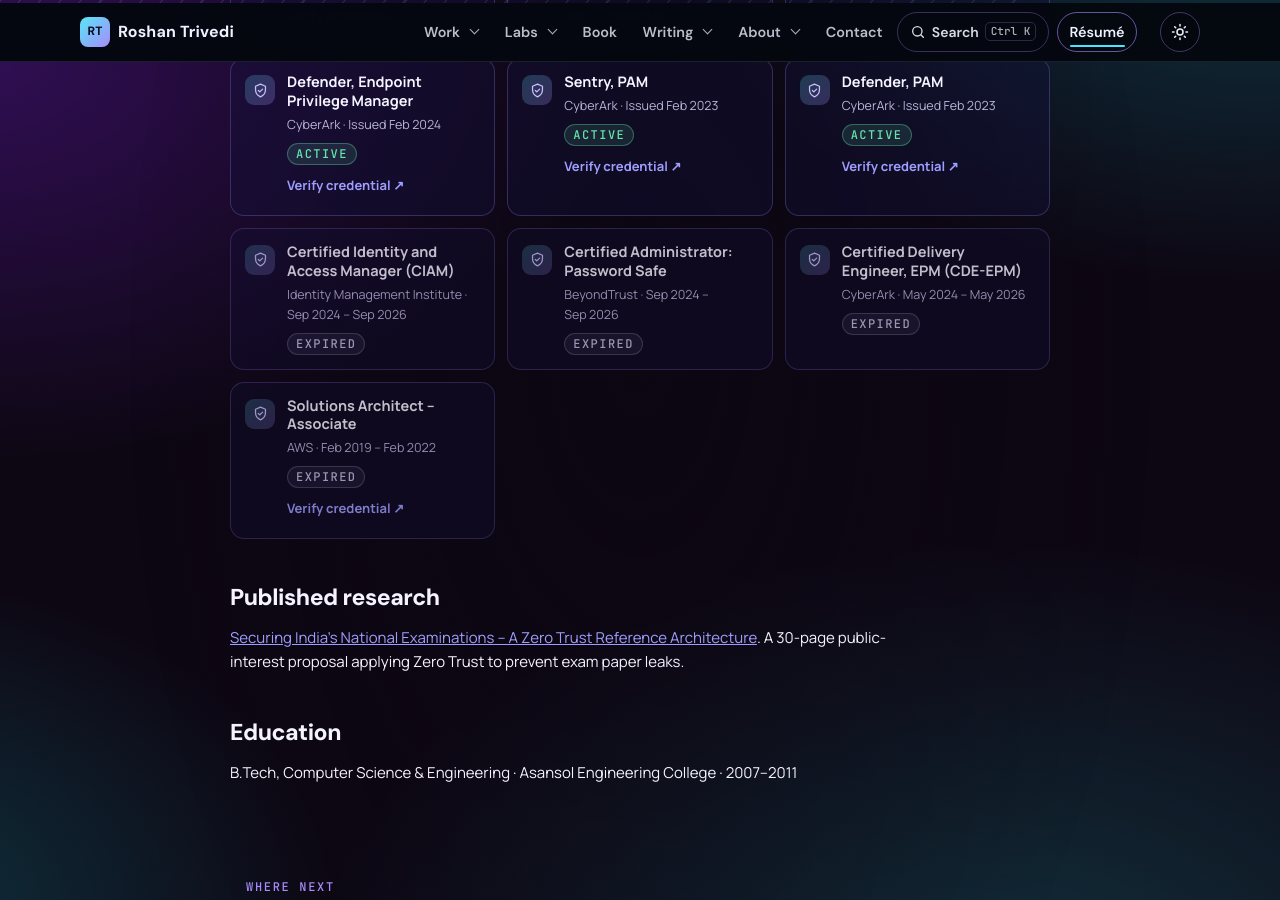
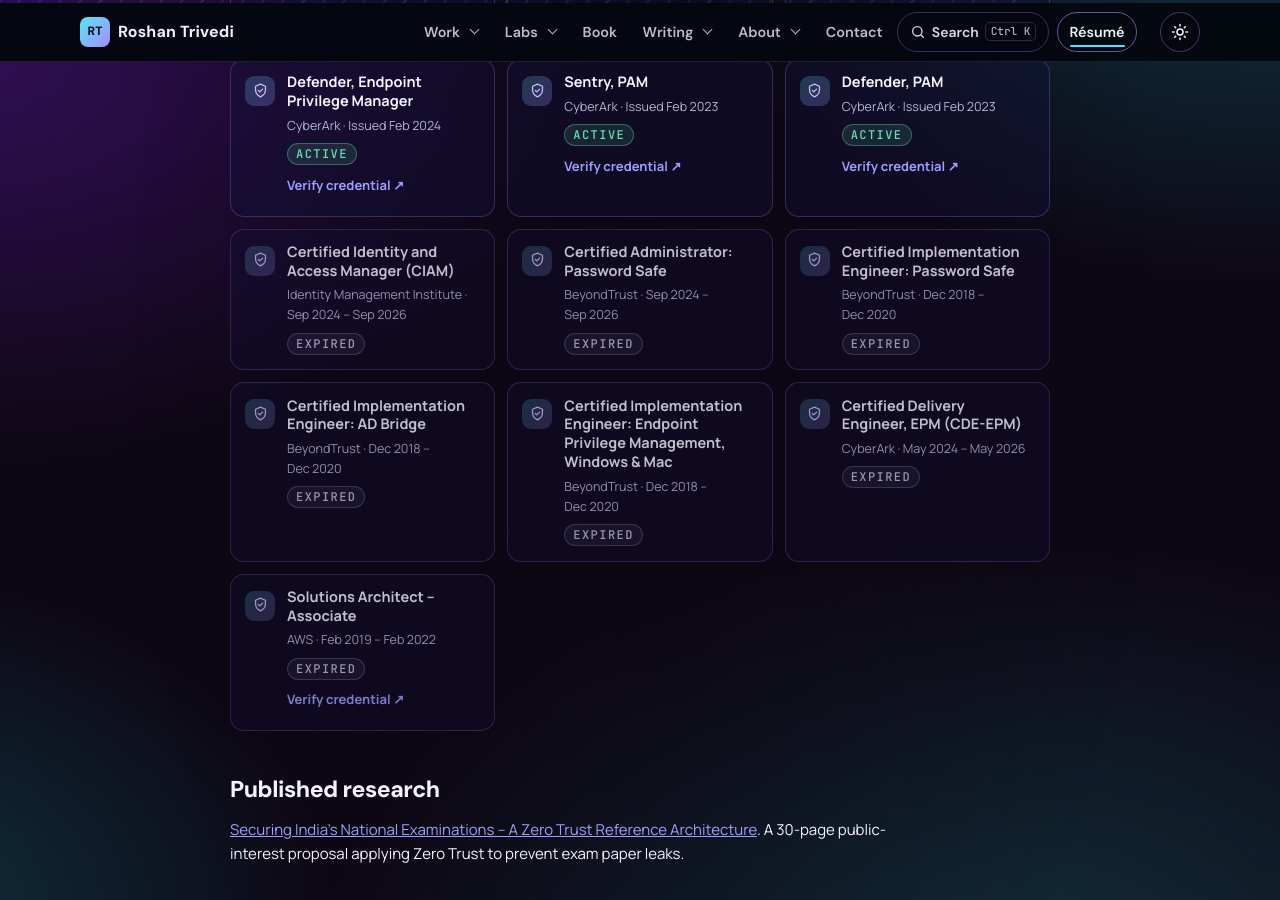
Before and after one commit to trivediroshan1-ui/trivediroshan1-ui.github.io, a Jekyll site: the page resume/index.html, which Jekyll copies as it is, in a window 1280 px wide and 900 px high, scrolled down 3188 px. Built offline with Jekyll 4.4.1, drawn with Linux system fonts in a browser that asks for light colours.

Commit message:
Add three expired BeyondTrust Implementation Engineer certifications to résumé

```diff
--- a/about/index.html
+++ b/about/index.html
@@ -152,7 +152,7 @@
       </section>
       <section id="credentials">
         <h2>Certifications and research</h2>
-        <p class="body-text">Current credentials include the SailPoint Identity Security Leader credential, CyberArk Certified Delivery Engineer (CPC and PAM), and CyberArk Defender and Sentry. Earlier ones, among them CIAM from IMI, BeyondTrust Password Safe Administrator and AWS Certified Solutions Architect &ndash; Associate, have lapsed. The <a href="/resume/#certifications">full list on my r&eacute;sum&eacute;</a> has dates, status and verification links.</p>
+        <p class="body-text">Current credentials include the SailPoint Identity Security Leader credential, CyberArk Certified Delivery Engineer (CPC and PAM), and CyberArk Defender and Sentry. Earlier ones, among them CIAM from IMI, BeyondTrust (Password Safe Administrator and three Implementation Engineer certifications) and AWS Certified Solutions Architect &ndash; Associate, have lapsed. The <a href="/resume/#certifications">full list on my r&eacute;sum&eacute;</a> has dates, status and verification links.</p>
         <p class="body-text">I also wrote a 30-page independent study, <a href="/secure-india-exams/">Securing India&rsquo;s National Examinations</a>, and publish shorter analysis in <a href="/writing/">Writing</a>.</p>
       </section>
 
--- a/resume/index.html
+++ b/resume/index.html
@@ -103,6 +103,9 @@
           <li class="cred"><span class="cred-i" aria-hidden="true"><svg viewBox="0 0 24 24" fill="none" stroke="currentColor" stroke-width="1.8" stroke-linejoin="round" stroke-linecap="round"><path d="M12 3l7 3v5c0 5-3 8.3-7 10-4-1.7-7-5-7-10V6z"/><path d="M9 12l2 2 4-4"/></svg></span><b>Defender, PAM</b><small>CyberArk &middot; Issued Feb 2023</small><span class="st ok">Active</span><a class="vf" href="https://www.credly.com/badges/515ffd75-1db0-4571-b725-6f2fdf693601/public_url" rel="noopener">Verify credential &#8599;</a></li>
           <li class="cred is-expired"><span class="cred-i" aria-hidden="true"><svg viewBox="0 0 24 24" fill="none" stroke="currentColor" stroke-width="1.8" stroke-linejoin="round" stroke-linecap="round"><path d="M12 3l7 3v5c0 5-3 8.3-7 10-4-1.7-7-5-7-10V6z"/><path d="M9 12l2 2 4-4"/></svg></span><b>Certified Identity and Access Manager (CIAM)</b><small>Identity Management Institute &middot; Sep 2024 &ndash; Sep 2026</small><span class="st exp">Expired</span></li>
           <li class="cred is-expired"><span class="cred-i" aria-hidden="true"><svg viewBox="0 0 24 24" fill="none" stroke="currentColor" stroke-width="1.8" stroke-linejoin="round" stroke-linecap="round"><path d="M12 3l7 3v5c0 5-3 8.3-7 10-4-1.7-7-5-7-10V6z"/><path d="M9 12l2 2 4-4"/></svg></span><b>Certified Administrator: Password Safe</b><small>BeyondTrust &middot; Sep 2024 &ndash; Sep 2026</small><span class="st exp">Expired</span></li>
+          <li class="cred is-expired"><span class="cred-i" aria-hidden="true"><svg viewBox="0 0 24 24" fill="none" stroke="currentColor" stroke-width="1.8" stroke-linejoin="round" stroke-linecap="round"><path d="M12 3l7 3v5c0 5-3 8.3-7 10-4-1.7-7-5-7-10V6z"/><path d="M9 12l2 2 4-4"/></svg></span><b>Certified Implementation Engineer: Password Safe</b><small>BeyondTrust &middot; Dec 2018 &ndash; Dec 2020</small><span class="st exp">Expired</span></li>
+          <li class="cred is-expired"><span class="cred-i" aria-hidden="true"><svg viewBox="0 0 24 24" fill="none" stroke="currentColor" stroke-width="1.8" stroke-linejoin="round" stroke-linecap="round"><path d="M12 3l7 3v5c0 5-3 8.3-7 10-4-1.7-7-5-7-10V6z"/><path d="M9 12l2 2 4-4"/></svg></span><b>Certified Implementation Engineer: AD Bridge</b><small>BeyondTrust &middot; Dec 2018 &ndash; Dec 2020</small><span class="st exp">Expired</span></li>
+          <li class="cred is-expired"><span class="cred-i" aria-hidden="true"><svg viewBox="0 0 24 24" fill="none" stroke="currentColor" stroke-width="1.8" stroke-linejoin="round" stroke-linecap="round"><path d="M12 3l7 3v5c0 5-3 8.3-7 10-4-1.7-7-5-7-10V6z"/><path d="M9 12l2 2 4-4"/></svg></span><b>Certified Implementation Engineer: Endpoint Privilege Management, Windows &amp; Mac</b><small>BeyondTrust &middot; Dec 2018 &ndash; Dec 2020</small><span class="st exp">Expired</span></li>
           <li class="cred is-expired"><span class="cred-i" aria-hidden="true"><svg viewBox="0 0 24 24" fill="none" stroke="currentColor" stroke-width="1.8" stroke-linejoin="round" stroke-linecap="round"><path d="M12 3l7 3v5c0 5-3 8.3-7 10-4-1.7-7-5-7-10V6z"/><path d="M9 12l2 2 4-4"/></svg></span><b>Certified Delivery Engineer, EPM (CDE-EPM)</b><small>CyberArk &middot; May 2024 &ndash; May 2026</small><span class="st exp">Expired</span></li>
           <li class="cred is-expired"><span class="cred-i" aria-hidden="true"><svg viewBox="0 0 24 24" fill="none" stroke="currentColor" stroke-width="1.8" stroke-linejoin="round" stroke-linecap="round"><path d="M12 3l7 3v5c0 5-3 8.3-7 10-4-1.7-7-5-7-10V6z"/><path d="M9 12l2 2 4-4"/></svg></span><b>Solutions Architect &ndash; Associate</b><small>AWS &middot; Feb 2019 &ndash; Feb 2022</small><span class="st exp">Expired</span><a class="vf" href="https://www.credly.com/badges/df70edc2-9179-4945-b9cd-aa1dec056c86/public_url" rel="noopener">Verify credential &#8599;</a></li>
         </ul></section>
```
